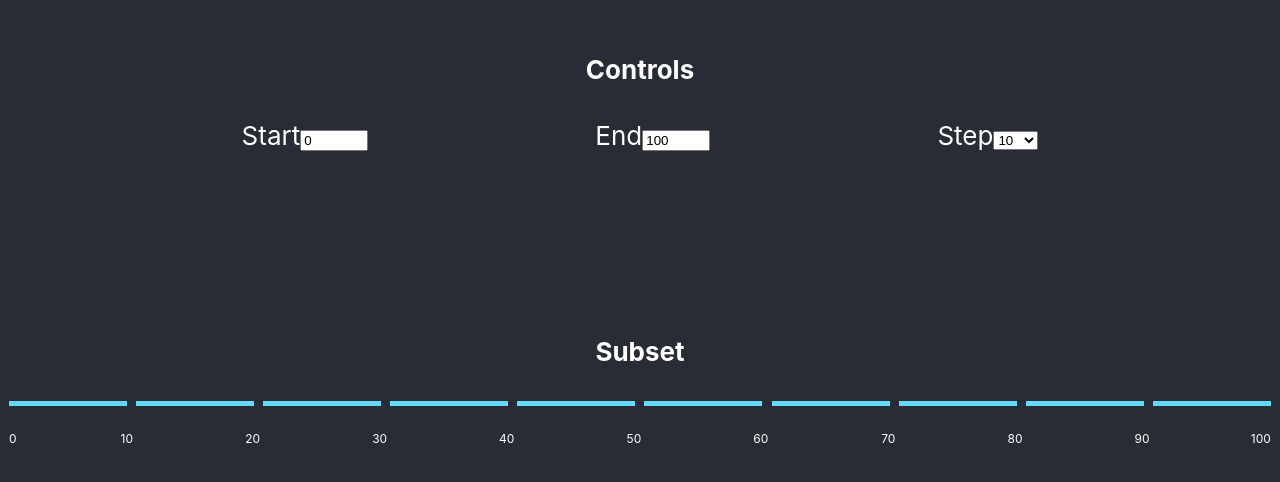
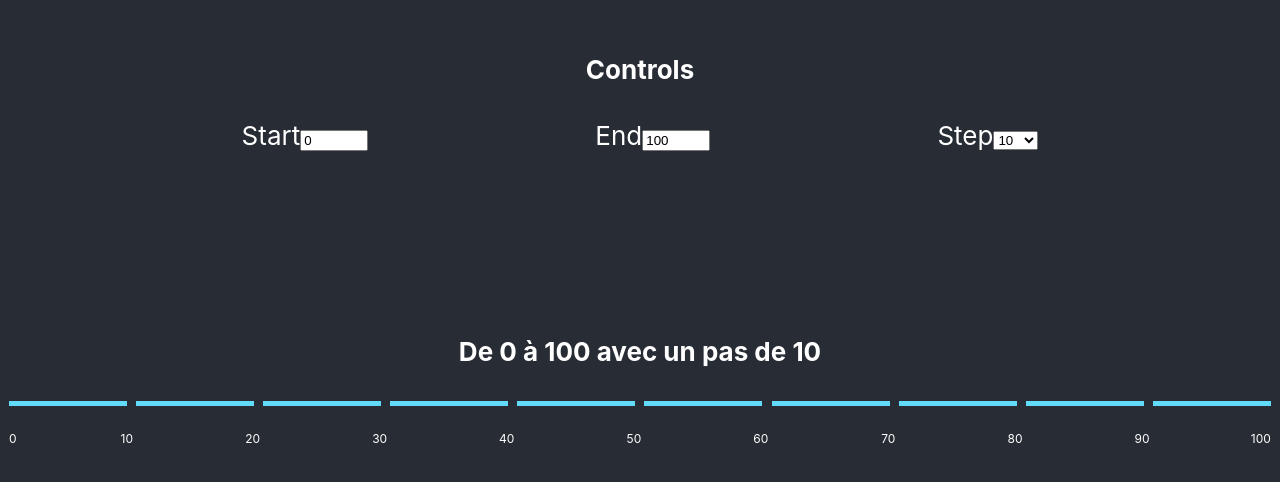
Before and after one commit to Leo-Prudhom/subset-demo, a React (Create React App) app: page / in a window 1280 px wide. Shown: the part 112-594 px from the top of the page. Built offline with nearby package versions, Linux system fonts and the light colour scheme.

Commit message:
Description

```diff
--- a/src/components/Subsets/Subsets.js
+++ b/src/components/Subsets/Subsets.js
@@ -26,7 +26,7 @@ function Subsets() {
 
   return (
     <div style={{ margin: "150px 0", width: "100%" }}>
-      <h4>Subset</h4>
+      <h4>{`De ${start} à ${end} avec un pas de ${step}`}</h4>
       <div className="Subsets-list">
         {subsetsData?.map(({ value, subsetWidth }, i) => {
           let isEnd = i === subsetsData.length - 1;
```
